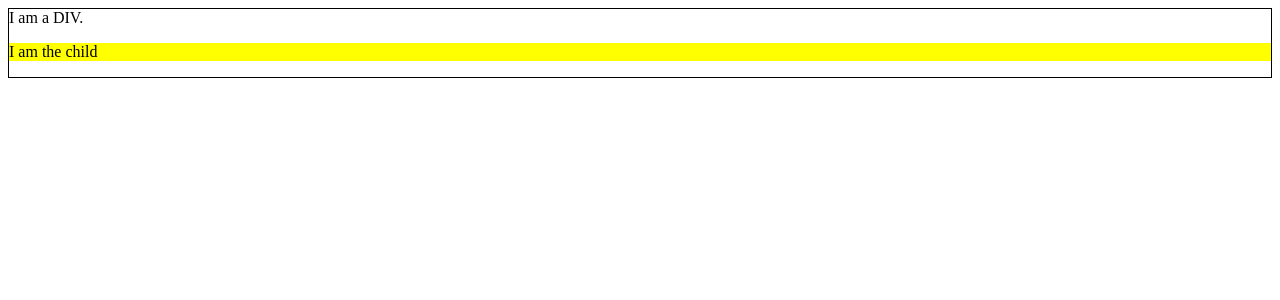
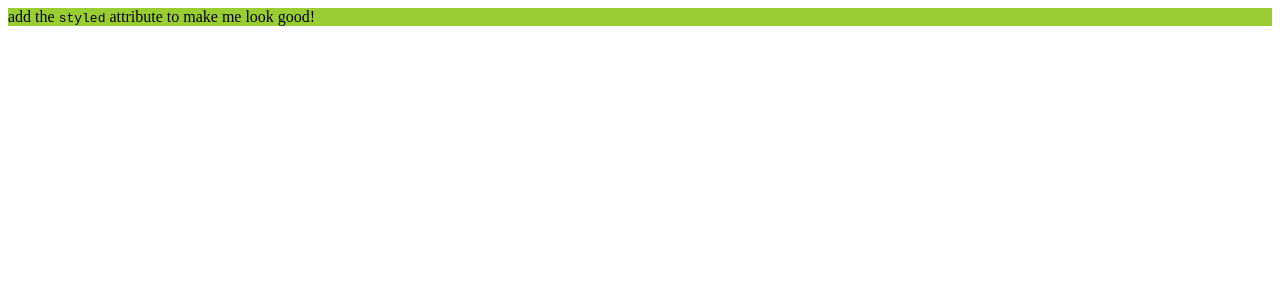
Before and after one commit to zhaoshengjun/style-angular4, an Angular app: page / in a window 1280 px wide. Shown: the top 300 px of the page. Built offline with nearby package versions, Linux system fonts and the light colour scheme.

Commit message:
lesson10: use renderer2 to abstract the platforms

```diff
--- a/src/app/app.component.html
+++ b/src/app/app.component.html
@@ -1,4 +1,3 @@
-<div>
-  I am a DIV.
+<div styled>
+  add the <code>styled</code> attribute to make me look good!
 </div>
-<child-component></child-component>
--- a/src/app/app.component.ts
+++ b/src/app/app.component.ts
@@ -5,6 +5,4 @@ import { ChildComponent } from "./child.component";
   templateUrl: "./app.component.html",
   styleUrls: ["./app.component.css"]
 })
-export class AppComponent {
-  @HostBinding("class.yellow-style") yellowStyle = true;
-}
+export class AppComponent {}
--- a/src/app/app.module.ts
+++ b/src/app/app.module.ts
@@ -4,9 +4,10 @@ import { FormsModule } from "@angular/forms";
 import { AppComponent } from "./app.component";
 import { CommonModule } from "@angular/common";
 import { ChildComponent } from "./child.component";
+import { StyledDirective } from "./styled.directive";
 
 @NgModule({
-  declarations: [AppComponent, ChildComponent],
+  declarations: [AppComponent, ChildComponent, StyledDirective],
   imports: [BrowserModule, FormsModule, CommonModule],
   providers: [],
   bootstrap: [AppComponent]
--- /dev/null
+++ b/src/app/styled.directive.ts
@@ -0,0 +1,9 @@
+import { Directive, ElementRef, Renderer2 } from "@angular/core";
+
+@Directive({ selector: "[styled]" })
+export class StyledDirective {
+  constructor(private el: ElementRef, private render: Renderer2) {
+    // el.nativeElement.style.backgroundColor = "green";
+    render.setStyle(el.nativeElement, "background-color", "yellowgreen");
+  }
+}
--- a/src/index.html
+++ b/src/index.html
@@ -12,7 +12,7 @@
 </head>
 
 <body>
-  <app-root class="styled-component"></app-root>
+  <app-root></app-root>
 </body>
 
 
```
